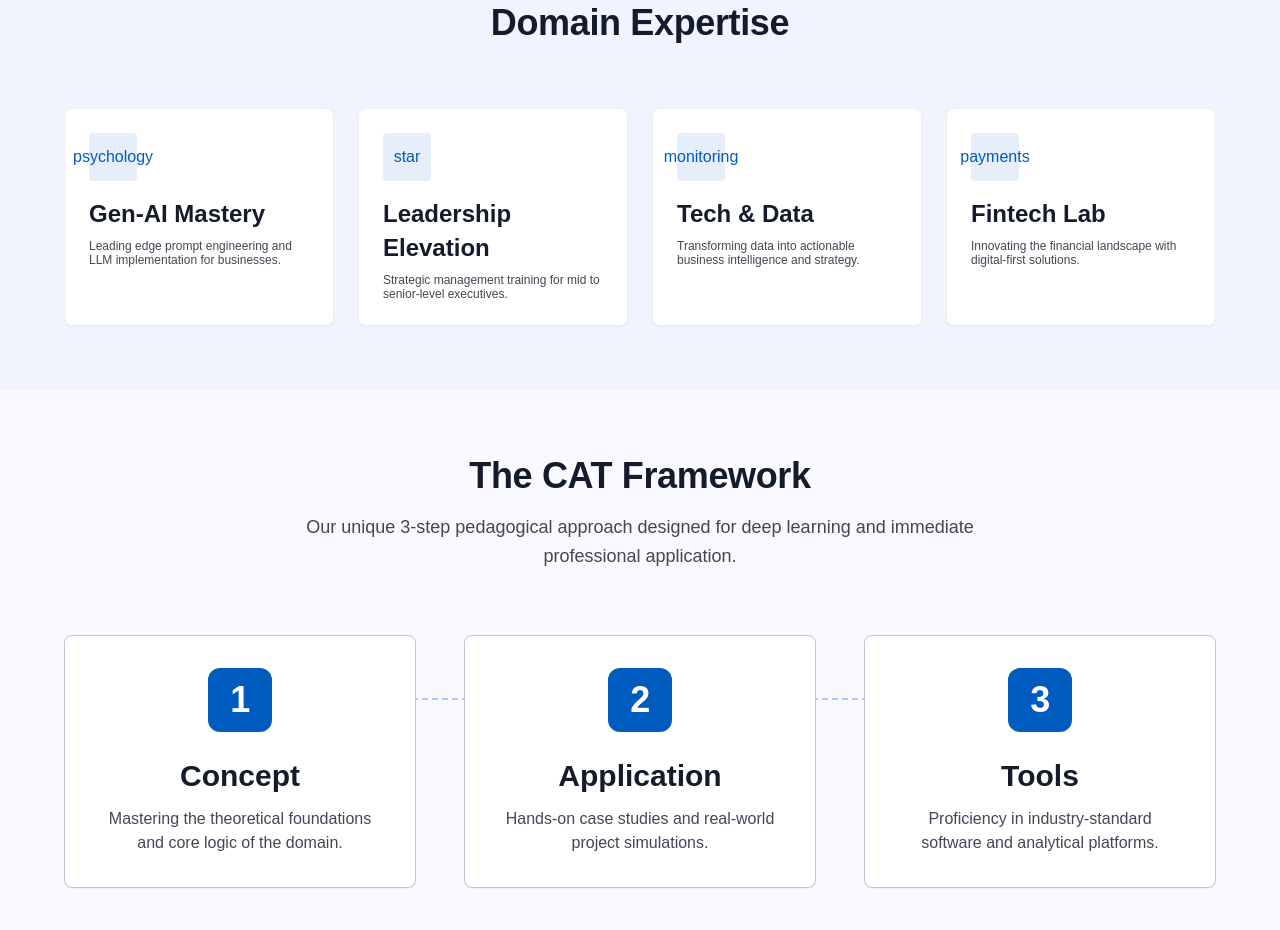
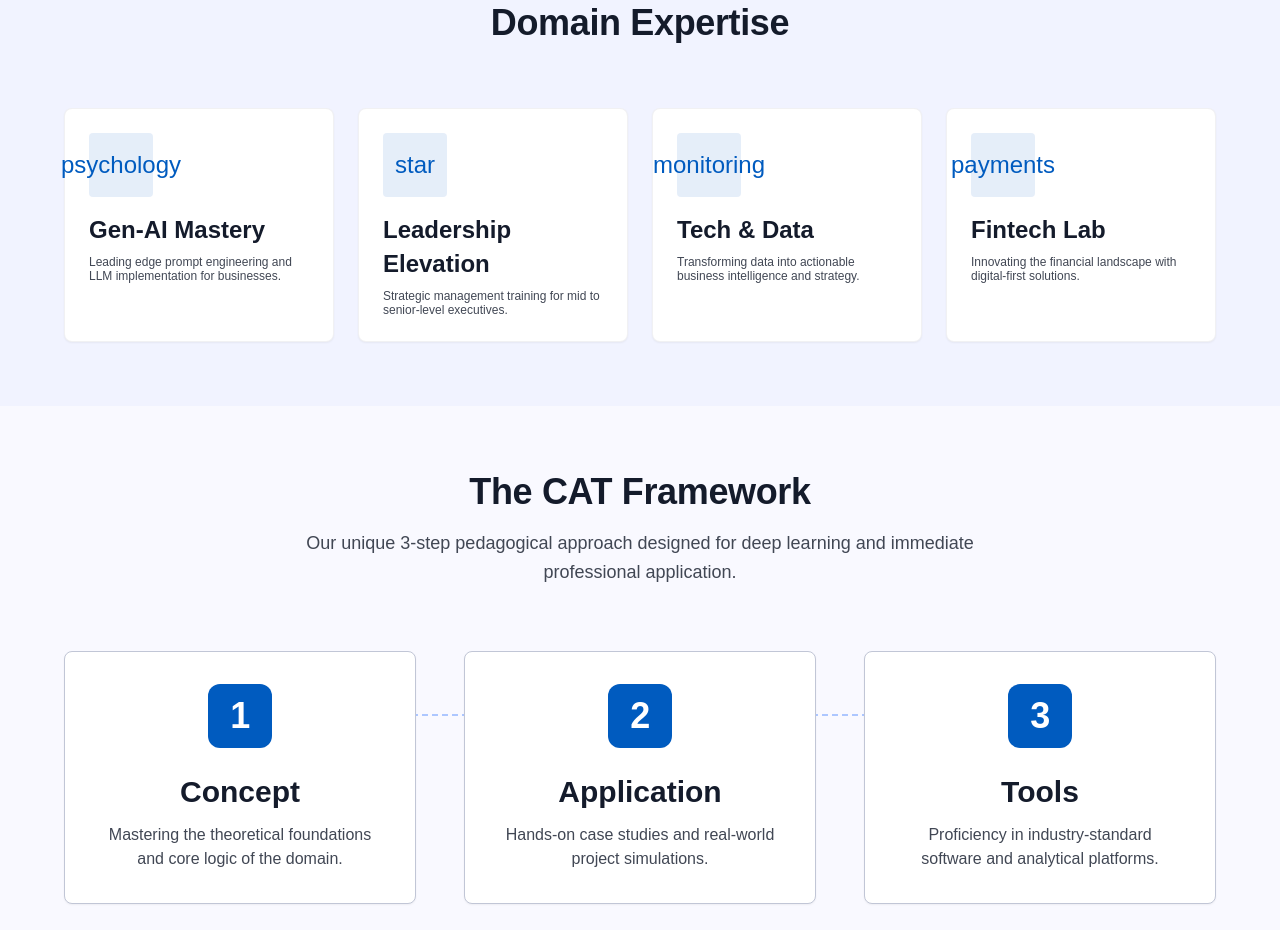
Before and after one commit to abhiav-spec/Accredian-Enterprise-Page-, a Next.js app: page / in a window 1280 px wide. Shown: the part 1760-2690 px from the top of the page. Built offline with nearby package versions, Linux system fonts and the light colour scheme.

Commit message:
fix: increase icon box size to properly contain icons

```diff
--- a/app/components/sections/Programs.tsx
+++ b/app/components/sections/Programs.tsx
@@ -27,8 +27,8 @@ export function Programs() {
                   : 'hover:shadow-xl shadow-sm'
               }`}
             >
-              <div className={`mb-4 flex h-12 w-12 items-center justify-center rounded-lg bg-primary/10 text-primary transition-all duration-300 ${
-                selectedProgram === program.id ? 'h-16 w-16 bg-primary text-white text-2xl' : ''
+              <div className={`mb-4 flex items-center justify-center rounded-lg transition-all duration-300 ${
+                selectedProgram === program.id ? 'h-24 w-24 bg-primary text-white text-4xl' : 'h-16 w-16 bg-primary/10 text-primary text-2xl'
               }`}>
                 <span className={`material-symbols-outlined ${selectedProgram === program.id ? 'text-3xl' : ''}`}>{program.icon}</span>
               </div>
```
